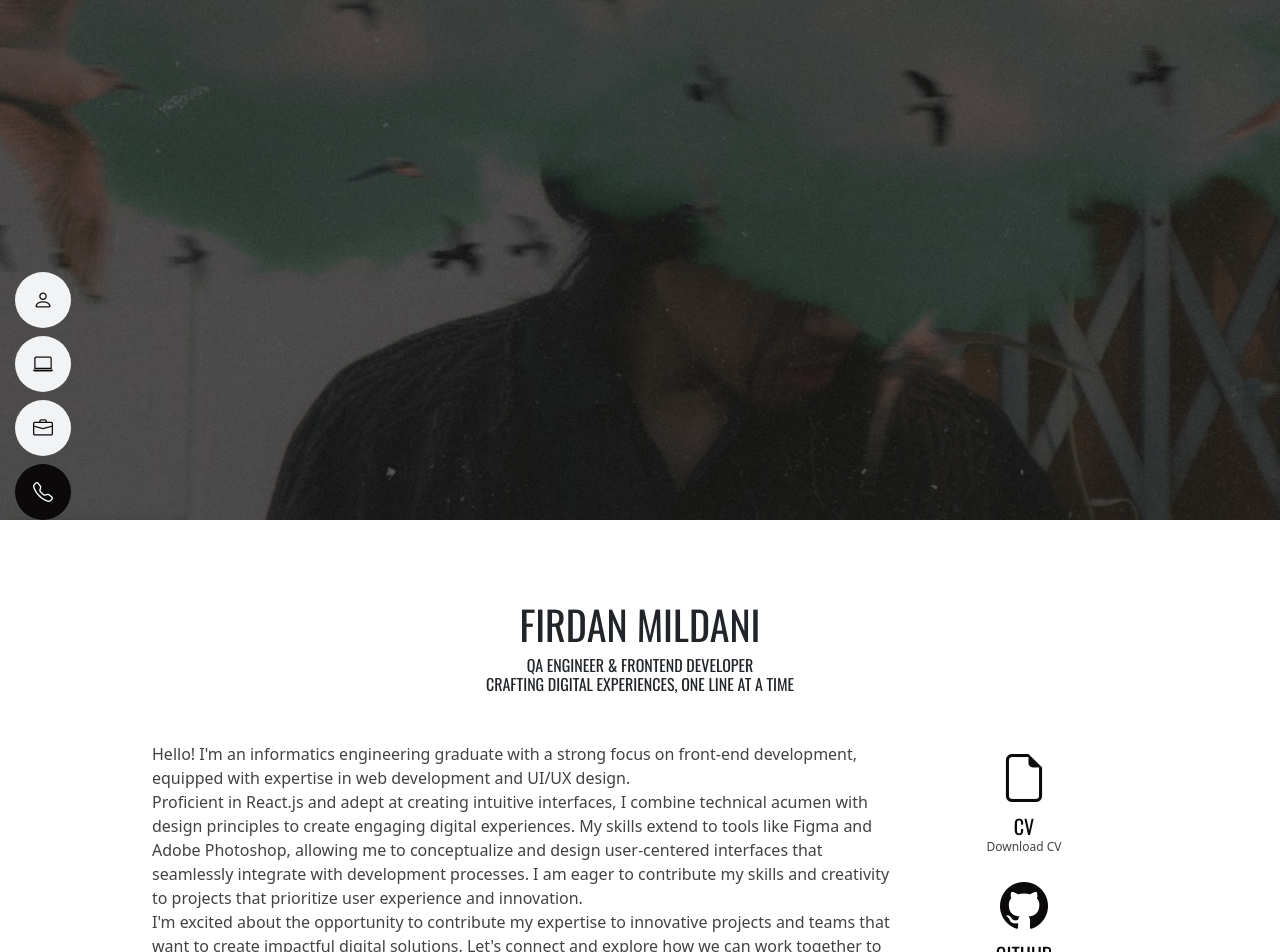
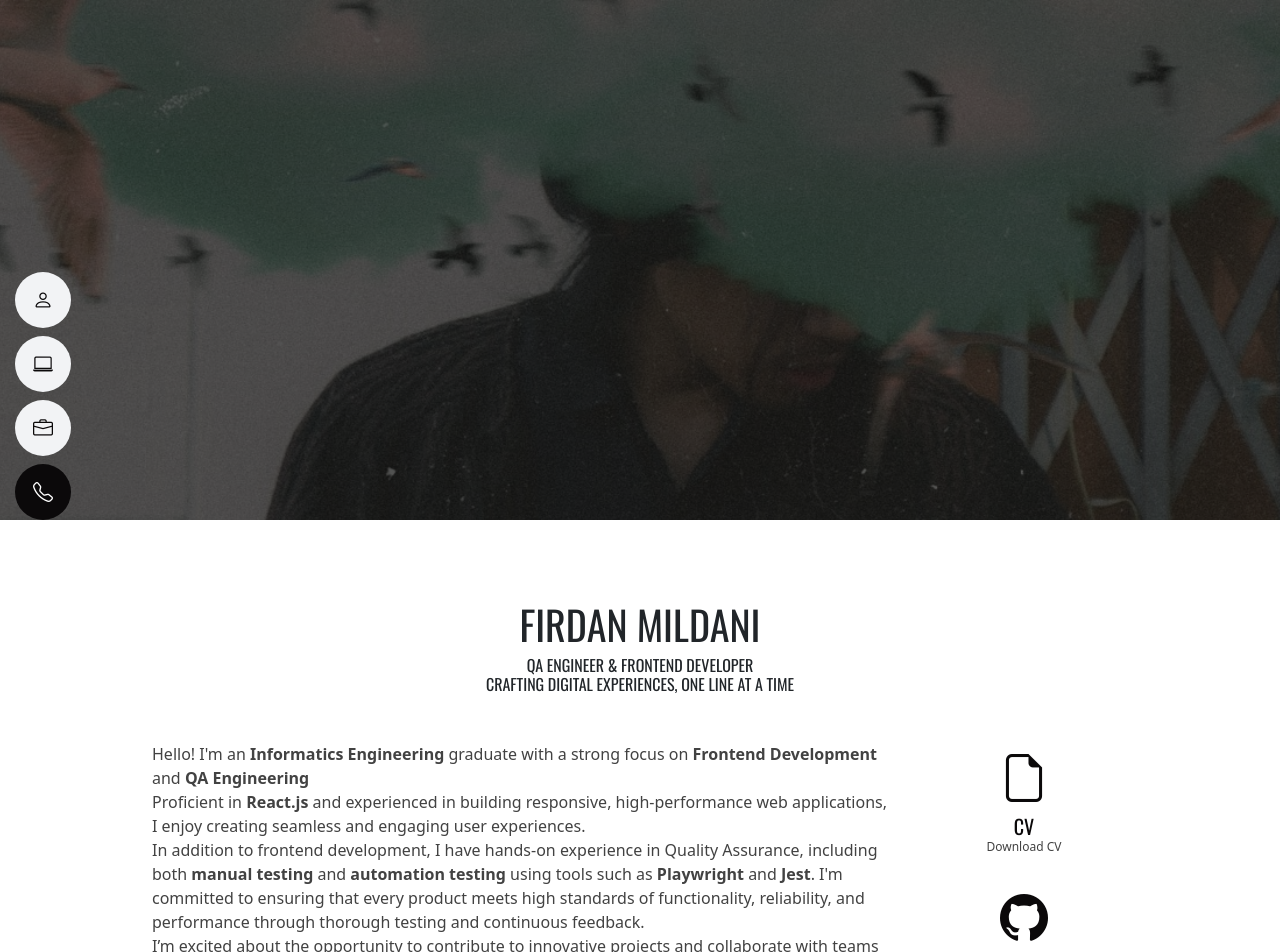
Before and after one commit to firdanmildani/Personal-Website, a React (Create React App) app: page / in a window 1280 px wide. Shown: the top 952 px of the page. Built offline with nearby package versions, Linux system fonts and the light colour scheme; a web font is replaced by a local one.

Commit message:
minor update

```diff
--- a/src/assets/db/skillData.js
+++ b/src/assets/db/skillData.js
@@ -24,6 +24,10 @@ const skillItems = [
         imageSrc: '/img/jest.png',
     },
     {
+        title: 'Postman',
+        imageSrc: '/img/postman.png',
+    },
+    {
         title: 'ReactJs',
         imageSrc: '/img/reactjs.png',
     },
@@ -31,10 +35,6 @@ const skillItems = [
         title: 'Figma',
         imageSrc: '/img/figma.png',
     },
-    {
-        title: 'Photshop',
-        imageSrc: '/img/photoshop.png',
-    },
 ];
 
 export default skillItems;
--- a/src/pages/Home.jsx
+++ b/src/pages/Home.jsx
@@ -64,9 +64,10 @@ const Home = () => {
             </div>
             <div className='row d-flex justify-content-center'>
                 <div className="col-sm-9 col-12 mb-3">
-                    <p>Hello! I'm an informatics engineering graduate with a strong focus on front-end development, equipped with expertise in web development and UI/UX design.</p>
-                    <p>Proficient in React.js and adept at creating intuitive interfaces, I combine technical acumen with design principles to create engaging digital experiences. My skills extend to tools like Figma and Adobe Photoshop, allowing me to conceptualize and design user-centered interfaces that seamlessly integrate with development processes. I am eager to contribute my skills and creativity to projects that prioritize user experience and innovation.</p>
-                    <p>I'm excited about the opportunity to contribute my expertise to innovative projects and teams that want to create impactful digital solutions. Let's connect and explore how we can work together to create exceptional web experiences.</p>
+                    <p>Hello! I'm an <b>Informatics Engineering</b> graduate with a strong focus on <b>Frontend Development</b> and <b>QA Engineering</b></p>
+                    <p>Proficient in <b>React.js</b> and experienced in building responsive, high-performance web applications, I enjoy creating seamless and engaging user experiences.</p>
+                    <p>In addition to frontend development, I have hands-on experience in Quality Assurance, including both <b>manual testing</b> and <b>automation testing</b> using tools such as <b>Playwright</b> and <b>Jest</b>. I'm committed to ensuring that every product meets high standards of functionality, reliability, and performance through thorough testing and continuous feedback.</p>
+                    <p>I’m excited about the opportunity to contribute to innovative projects and collaborate with teams that value both user experience and software quality. Let’s connect and explore how we can work together to build exceptional digital solutions.</p>
                 </div>
                 <div className="row col-sm-3 col-12">
                     <div className='col-sm-12 col-6 text-center icon-menu'>
```
Also changed, not shown: public/img/postman.png (added).
